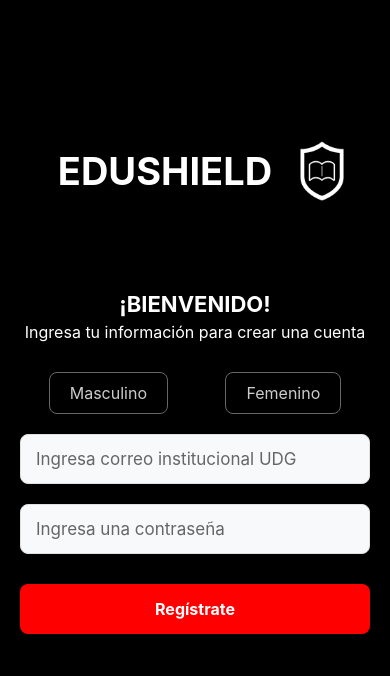
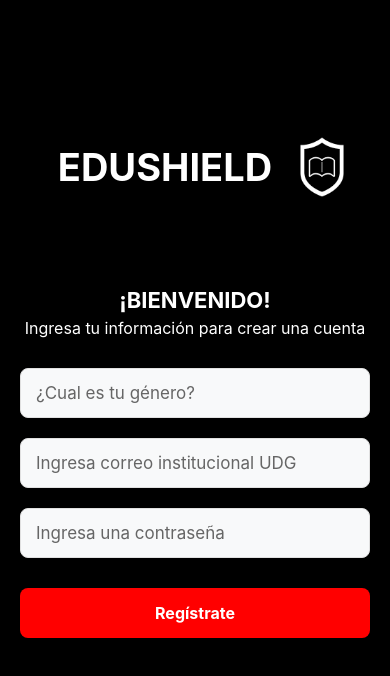
Before and after one commit to darmandoalcala/EduShield, a React Native app: screen /Register2 in a window 390 px wide. Shown: the top 676 px of the page. Built offline with nearby package versions, Linux system fonts and the light colour scheme.

Commit message:
cambiar lo del genero y navigation de header bar a edit profile

```diff
--- a/src/components/HeaderBar.js
+++ b/src/components/HeaderBar.js
@@ -14,7 +14,7 @@ const HeaderBar = ({ showBackButton = true }) => {
         </TouchableOpacity>
       ) : (
         <View style={{ width: 24 }} />
-      )}<Text style={styles.title}>EDUSHIELD</Text><TouchableOpacity onPress={() => console.log('Perfil')}>
+      )}<Text style={styles.title}>EDUSHIELD</Text><TouchableOpacity onPress={() => navigation.navigate('EditP')}>
         <Image
           source={require('../../assets/icon.png')}
           style={styles.profileIcon}
--- a/src/screens/EditProfile.js
+++ b/src/screens/EditProfile.js
@@ -100,44 +100,16 @@ export default function EditP() {
           )}
         </View>
 
-        <View style={styles.inputGroup}>
-          <Text style={styles.label}>Género *</Text>
-          <View style={styles.genderContainer}>
-            <TouchableOpacity
-              style={[
-                styles.genderButton,
-                gender === 'MASCULINO' && styles.genderSelected,
-              ]}
-              onPress={() => setGender('MASCULINO')}
-            >
-              <Text
-                style={[
-                  styles.genderText,
-                  gender === 'MASCULINO' && styles.genderTextSelected,
-                ]}
-              >
-                MASCULINO
-              </Text>
-            </TouchableOpacity>
-            <TouchableOpacity
-              style={[
-                styles.genderButton,
-                gender === 'FEMENINO' && styles.genderSelected,
-              ]}
-              onPress={() => setGender('FEMENINO')}
-            >
-              <Text
-                style={[
-                  styles.genderText,
-                  gender === 'FEMENINO' && styles.genderTextSelected,
-                ]}
-              >
-                FEMENINO
-              </Text>
-            </TouchableOpacity>
-          </View>
+       <View style={styles.inputGroup}>
+          <Text style={styles.label}>Género</Text>
+          <TextInput
+            style={styles.input}
+            placeholder="Ingresa tu género"
+            placeholderTextColor="#aaa"
+            value={major}
+            onChangeText={setMajor}
+          />
         </View>
-
 
         <View style={styles.bottomButtonContainer}>
           <TouchableOpacity style={styles.saveButton} onPress={handleSave}>
--- a/src/screens/RegisterScreen2.js
+++ b/src/screens/RegisterScreen2.js
@@ -31,41 +31,19 @@ const RegisterScreen2 = ({ navigation }) => {
         </Text>
       </View>
 
-      <View style={styles.genderContainer}>
-        <TouchableOpacity
-          style={[
-            styles.genderOption,
-            selectedGender === 'Masculino' && styles.genderOptionSelected,
-          ]}
-          onPress={() => setSelectedGender('Masculino')}
-        >
-          <Text
-            style={[
-              styles.genderText,
-              selectedGender === 'Masculino' && styles.genderTextSelected,
-            ]}
-          >
-            Masculino
-          </Text>
-        </TouchableOpacity>
+      <TextInput
+        style={[
+          styles.input,
+          {
+            backgroundColor: colors.card,
+            color: colors.text,
+            borderColor: colors.border,
+          },
+        ]}
+        placeholder="¿Cual es tu género?"
+        placeholderTextColor={colors.textSecondary}
+      />
 
-        <TouchableOpacity
-          style={[
-            styles.genderOption,
-            selectedGender === 'Femenino' && styles.genderOptionSelected,
-          ]}
-          onPress={() => setSelectedGender('Femenino')}
-        >
-          <Text
-            style={[
-              styles.genderText,
-              selectedGender === 'Femenino' && styles.genderTextSelected,
-            ]}
-          >
-            Femenino
-          </Text>
-        </TouchableOpacity>
-      </View>
 
       <TextInput
         style={[
```
